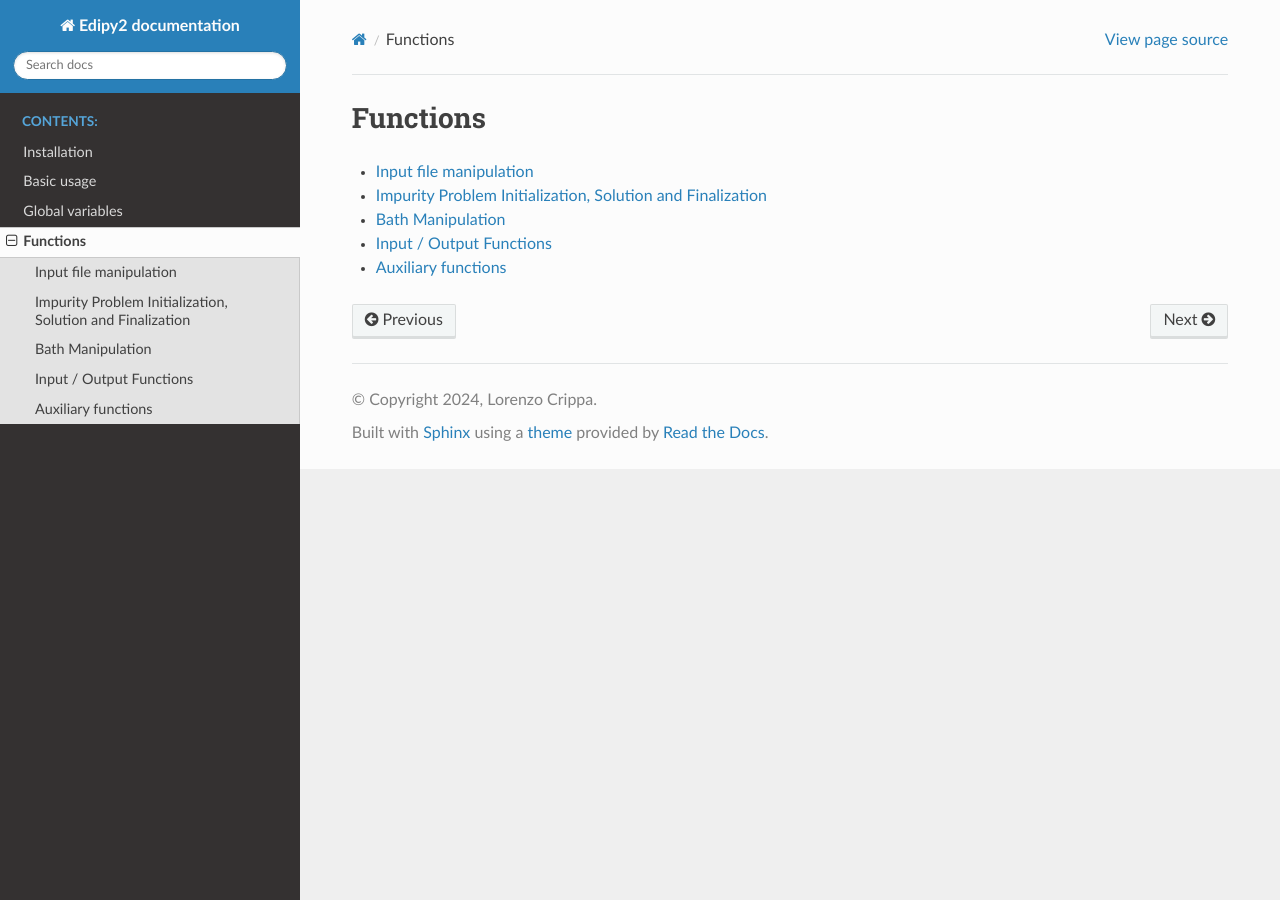
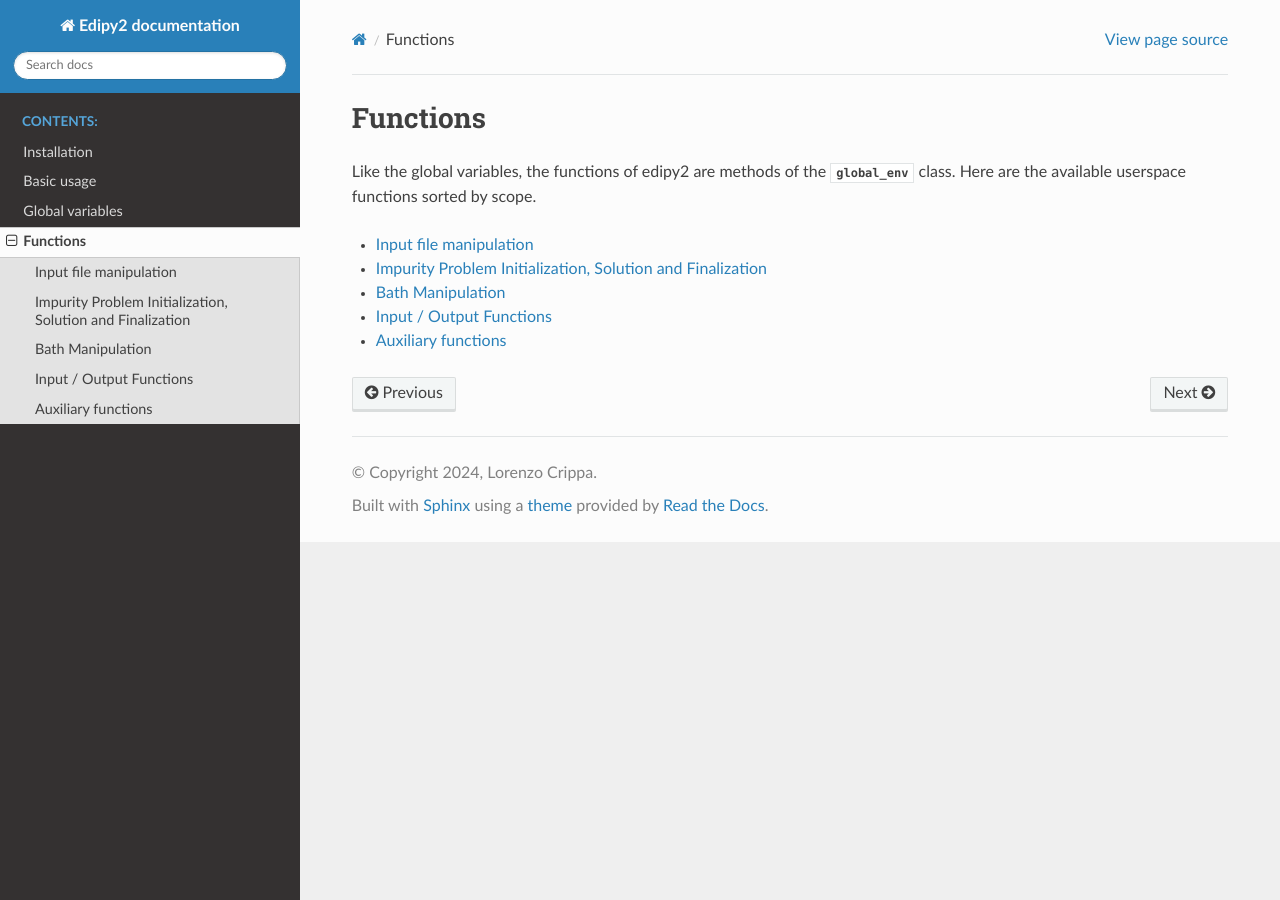
Before and after one commit to aamaricci/EDIpack2.0, a Sphinx documentation site: the page built from doc/functions.rst, in a window 1280 px wide. Built offline with Sphinx 7.4.7 and the Read the Docs theme 3.1.0, drawn with Linux system fonts in a browser that asks for light colours.

Commit message:
Some more explanation

```diff
--- a/doc/functions.rst
+++ b/doc/functions.rst
@@ -1,5 +1,9 @@
 Functions
 ==============
+
+Like the global variables, the functions of edipy2 are methods of the :class:`global_env` class.
+Here are the available userspace functions sorted by scope.
+
 
 .. toctree::
    :maxdepth: 1
```
